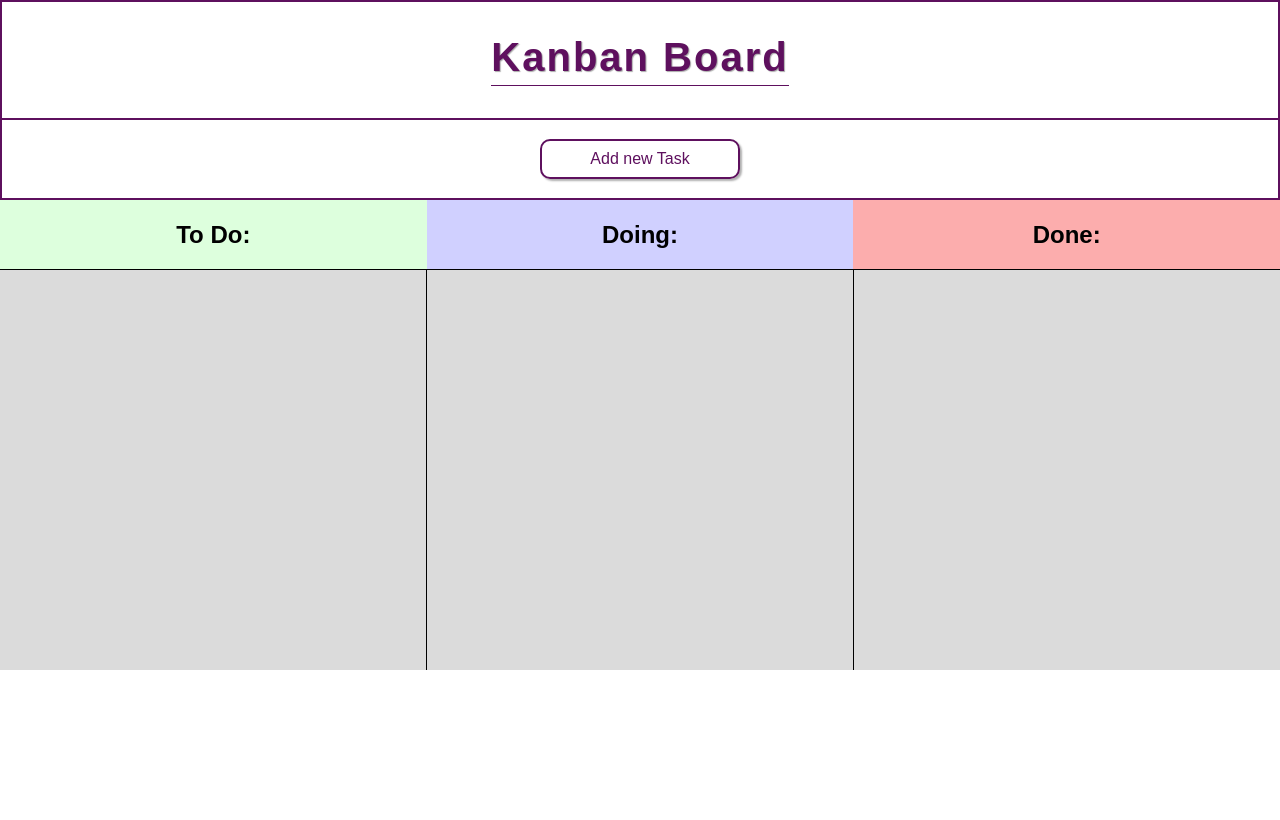
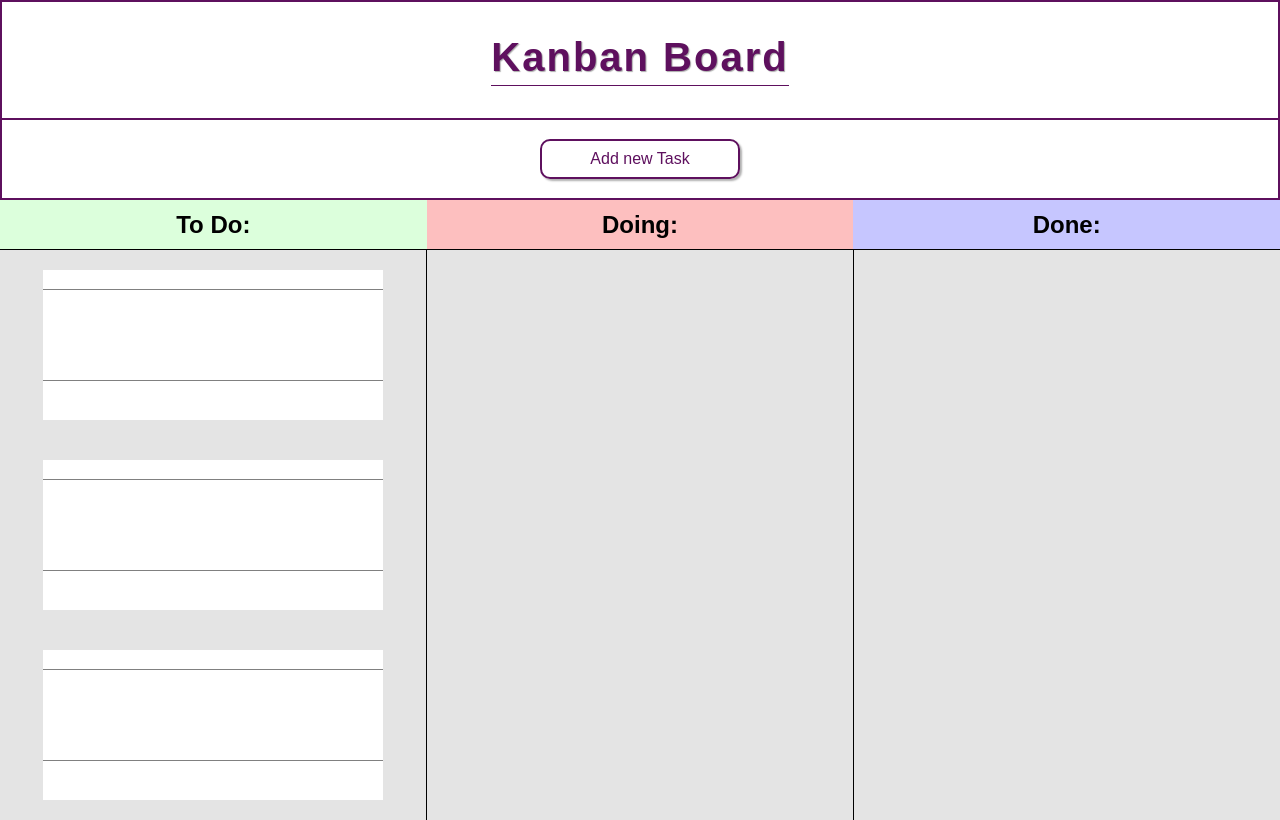
Before and after one commit to Guittsgui/kanbanBoard-front, a React (Vite) app: page / in a window 1280 px wide. Built offline with nearby package versions, Linux system fonts and the light colour scheme.

Commit message:
quadro criado

```diff
--- a/src/App.jsx
+++ b/src/App.jsx
@@ -1,5 +1,5 @@
+import Board from './routes/Board'
 import * as S from './style'
-import Board from './routes/Board'
 
 function App() {
 
@@ -12,6 +12,7 @@ function App() {
         <a href="#"> Add new Task</a>
       </S.nav>
       <Board/>
+
     </>
   )
 }
--- /dev/null
+++ b/src/components/TaskBox/index.jsx
@@ -0,0 +1,17 @@
+import * as S from './style'
+const TaskBox = () => {
+
+    return <S.container>
+        <S.colorBar>
+
+        </S.colorBar>
+        <S.body>
+
+        </S.body>
+        <S.buttonsBar>
+
+        </S.buttonsBar>
+    </S.container>
+}
+
+export default TaskBox
--- /dev/null
+++ b/src/components/TaskBox/style.jsx
@@ -0,0 +1,20 @@
+import styled from 'styled-components'
+
+export const container = styled.div`
+    background-color: white;
+    width: 80%;
+    margin: 20px
+`;
+
+export const colorBar = styled.div`
+    height: 20px;
+    border-bottom: 1px solid gray;
+`;
+export const body = styled.div`
+    height: 90px ;
+`;
+
+export const buttonsBar = styled.div`
+    height: 40px;
+    border-top: 1px solid gray;
+`;
--- a/src/routes/Board/index.jsx
+++ b/src/routes/Board/index.jsx
@@ -1,29 +1,35 @@
+import TaskBox from '../../components/TaskBox'
 import * as S from './style'
 const Board = () => {
 
     return <S.container>
-        <S.header>
-            <div className="todo">
-                <h2> To Do: </h2>
+
+        <S.nav>
+            <div className="todoNav headerdivs">
+                <h2> To Do:</h2>
             </div>
-            <div className="doing">
-                <h2> Doing: </h2>
+
+            <div className="doingNav headerdivs">
+                <h2> Doing:</h2>
             </div>
-            <div className="done">
+
+            <div className="doneNav headerdivs">
                 <h2> Done: </h2>
             </div>
-        </S.header>
-        <S.board>
-             <div className="todoTasks">
+        </S.nav>
+        <S.body>
+            <div className="todoTasks boxdiv">
+                <TaskBox/>
+                <TaskBox/>
+                <TaskBox/>
+            </div>
+            <div className="doingTasks boxdiv">
 
-             </div>
-             <div className="doingTasks">
+            </div>
+            <div className="doneTasks boxdiv">
 
-             </div>
-             <div className="doneTasks">
-
-             </div>
-        </S.board>
+            </div>
+        </S.body>
     </S.container>
 }
 
--- a/src/routes/Board/style.jsx
+++ b/src/routes/Board/style.jsx
@@ -1,47 +1,55 @@
-import styled from 'styled-components'
-
+import styled from "styled-components";
 
 export const container = styled.div`
-    background-color: #dbdbdb;
+
+    background-color: #e4e4e4;
+    min-height: 400px;
+
 `;
 
-export const header = styled.header`
-    height: 70px;
+export const nav = styled.nav`
     display: flex;
+    height: 50px;
     border-bottom: 1px solid black;
-    div{
-        flex: 1;
+
+    .headerdivs{
+        flex:1;
         text-align: center;
-        font-size: 16px;
         height: 100%;
+        display: flex;
         align-items: center;
         justify-content: center;
-        display: flex;
     }
-    .todo{
-        background-color: #ddffdd;
+    .todoNav{
+        background-color: #dcffdc;
     }
-    .doing{
-        background-color: #d0d0ff;
+    .doingNav{
+      background-color: #fdbfbf;
     }
-    .done{
-        background-color: #fcadad;
+    .doneNav{
+     background-color: #c6c6ff;
     }
 `;
 
-export const board = styled.div`
+export const body = styled.div`
+    min-height: 400px;
     display: flex;
-    min-height: 400px;
-    div{
-        flex: 1;
-        padding-top: 20px;
+
+    .boxdiv{
         display: flex;
+        flex-direction: column;
         justify-content: center;
+        align-items: center
     }
     .todoTasks{
+        flex:1;
         border-right: 1px solid black;
     }
     .doingTasks{
+        flex:1;
         border-right: 1px solid black;
     }
+    .doneTasks{
+        flex:1
+    }
 `;
```
